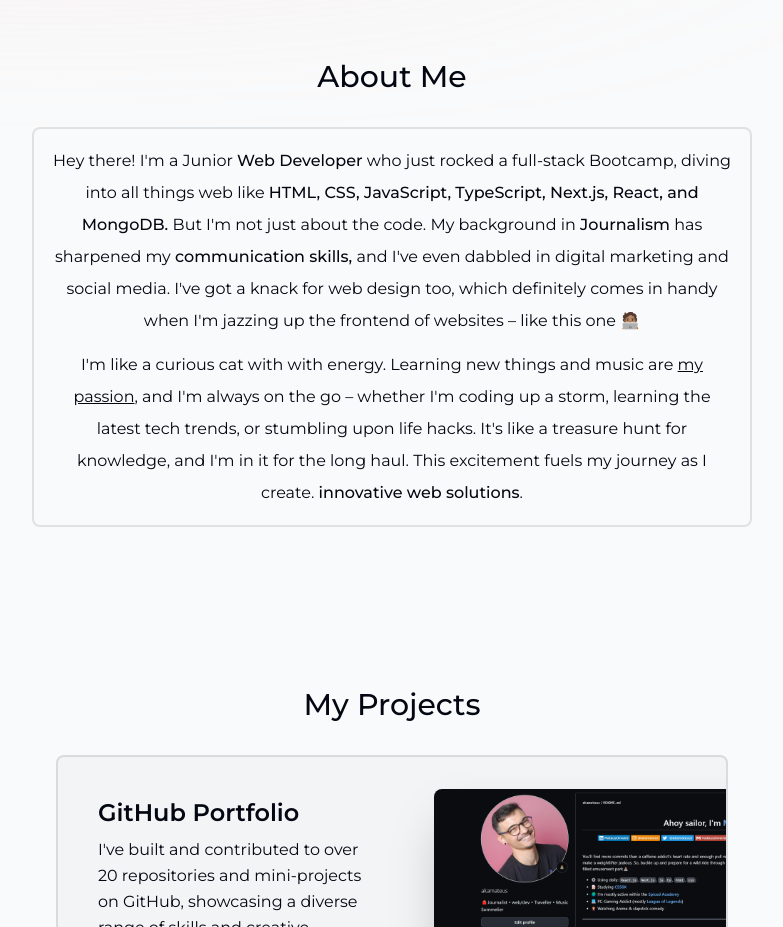
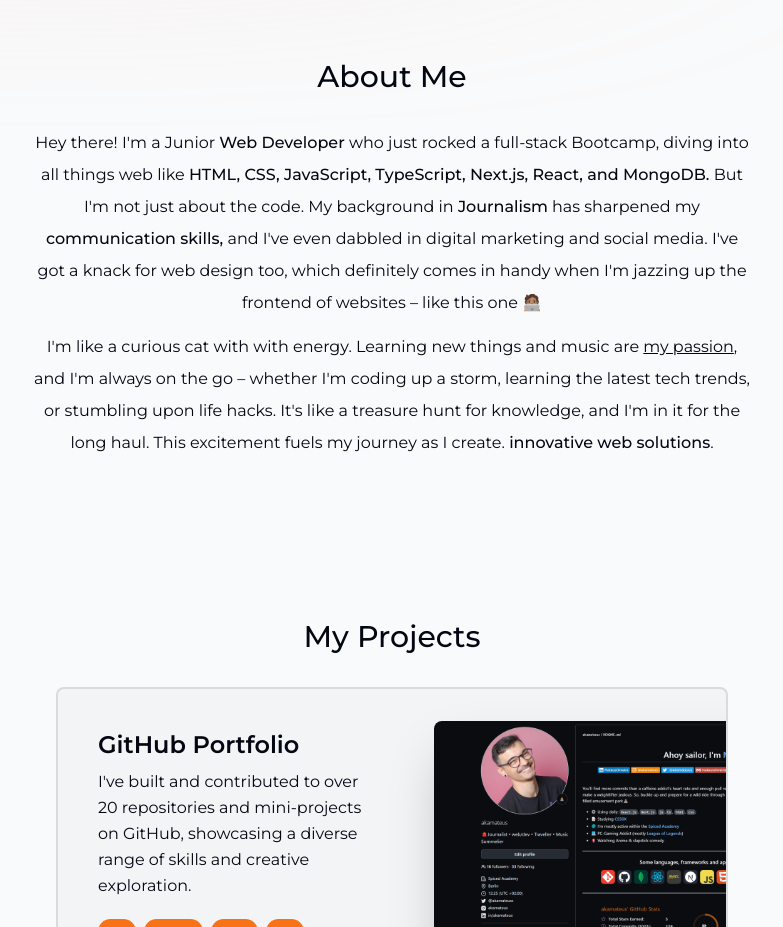
Before and after one commit to akamateus/portfolio, a Next.js app: page / in a window 1280 px wide. Shown: the part 780-1707 px from the top of the page, without its empty margins (248-1031 px from the left). Built offline with nearby package versions, Linux system fonts and the light colour scheme.

Commit message:
changed bio

```diff
--- a/components/about.tsx
+++ b/components/about.tsx
@@ -17,7 +17,8 @@ export default function About() {
       transition={{ delay: 0.175 }}
     >
       <SectionHeading>About me</SectionHeading>
-      <div className="border-2 rounded-lg border-black/10 p-4">
+      {/* className="border-2 rounded-lg border-black/10 p-4" */}
+      <div>
         <p className="mb-3">
           Hey there! I'm a Junior{" "}
           <span className="font-medium">Web Developer</span> who just rocked a
```
